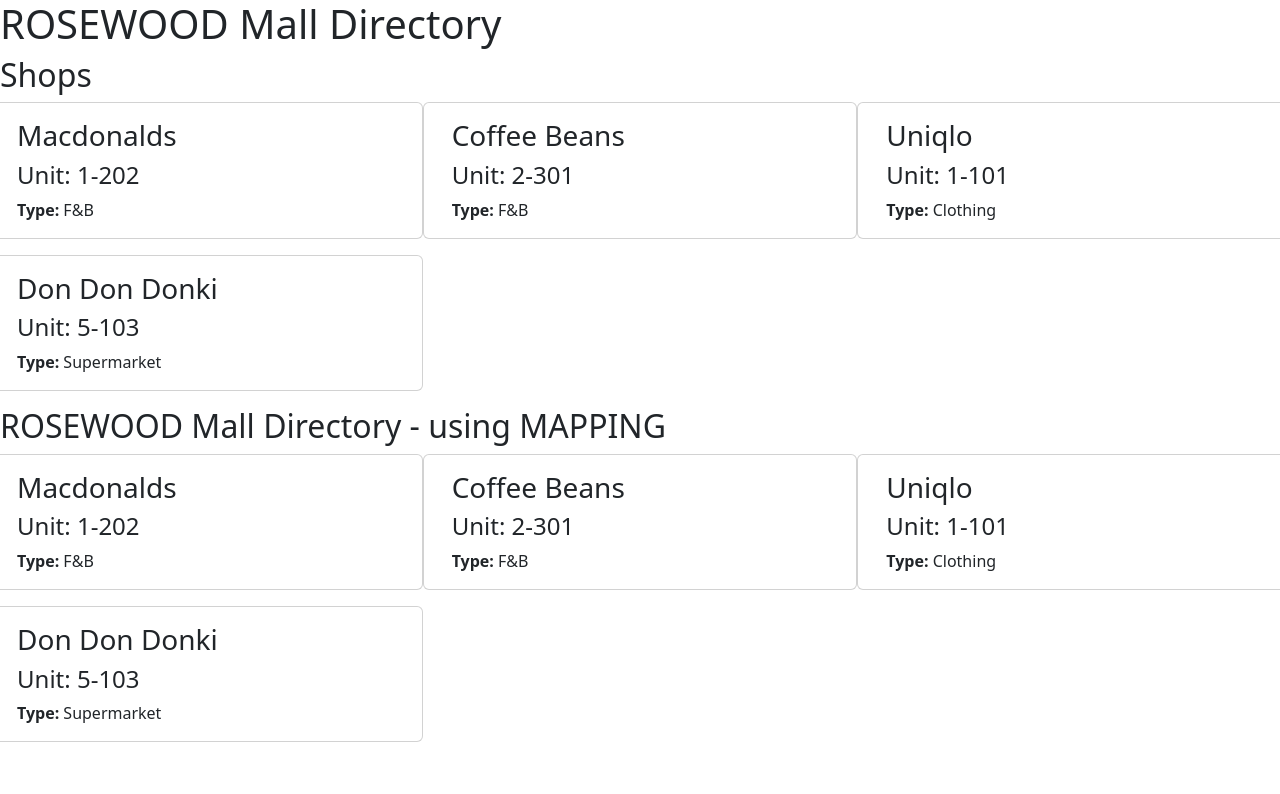
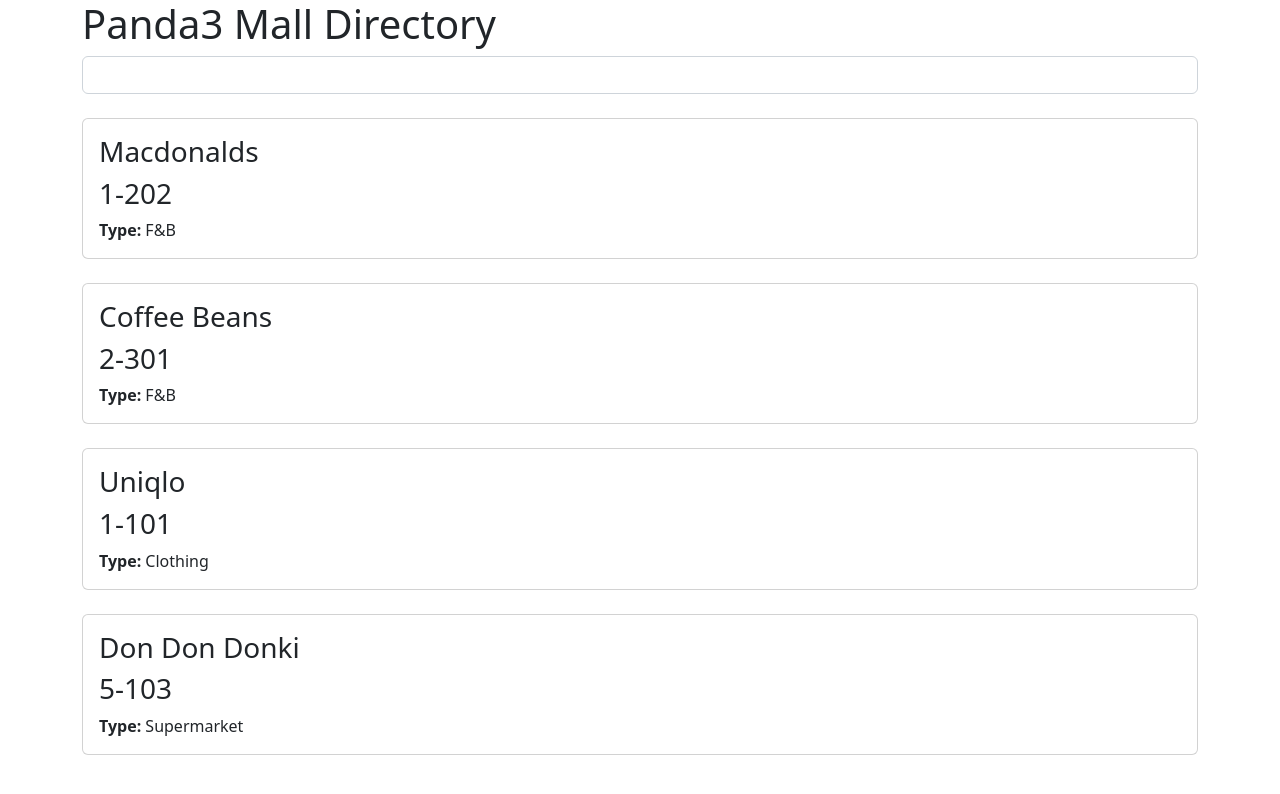
Before and after one commit to yeebryan/reactState, a React (Create React App) app in the folder react3/: page / in a window 1280 px wide. Shown: the top 794 px of the page. Built offline with nearby package versions, Linux system fonts and the light colour scheme.

Commit message:
Mall 3 update with client search

```diff
--- a/react3/src/App.js
+++ b/react3/src/App.js
@@ -5,13 +5,15 @@
 // * NOTE WHENEVER We do a INSTALL, it will go under NODE_MODULE
 // IMPORT bootstrap
 import React from 'react'
+import "bootstrap/dist/css/bootstrap.min.css"
+import Menu from './Menu';
 import Mall2 from './Mall2';
-import "bootstrap/dist/css/bootstrap.min.css"
+import Mall3 from './Mall3';
 
 function App() {
   return (
-    <div>
-      <Mall2/>
+    <div className='container'>
+      <Mall3/>
     </div>
   );
 }
--- /dev/null
+++ b/react3/src/Mall3.js
@@ -0,0 +1,119 @@
+import React from 'react';
+
+
+// Client Search-bar
+// Thought process
+// Step 1. Add Input Box for Search as part of UI
+// Step 2. Add in State >> key "searchTerms"
+// Step 3. Setup 2-Way Binding for Input Box / User actually key in blah ....
+// Step 4. Setup and Modify Loop To Check on State.ShopName
+// and Filter according based on search terms
+// Step 5. Check for conditionals (upper/lowercase or any other edge cases-> How??)
+
+// remember the class component close bracket needs to be at the bottom
+export default class Mall3 extends React.Component {
+
+    // data copied from lab sheet
+    // add in key "searchTerms"
+
+
+state = {
+    searchTerms: "",
+    shops: [
+        {
+        id: 1, // unique id for shop can be used as KEY later on
+        name:"Macdonalds",
+        floor: 1,
+        unit: 202,
+        type:"F&B",
+        },
+        {
+        id:2,
+        name:"Coffee Beans",
+        floor: 2,
+        unit:301,
+        type:"F&B",
+        },
+        {
+        id: 3,
+        name:"Uniqlo",
+        floor: 1,
+        unit:101,
+        type:"Clothing",
+        },
+        {
+        id: 4,
+        name:"Don Don Donki",
+        floor: 5,
+        unit:103,
+        type:"Supermarket",
+        },
+        ],
+
+};
+
+
+// Set up IF statement in order to make search works
+// As we cycle/render through, R we matching what is inside the searchTerms
+renderShops(){
+    let jsx = [];
+
+
+    /*
+    // shop object are complex
+    for(let shop of this.state.shops){
+        jsx.push(<div>
+            <h3>{shop.name}</h3>
+            <h3>{shop.floor}-{shop.unit}</h3>
+            <strong>Type: </strong> {shop.type}
+        </div>)
+    }
+    */
+
+    // this for loop includes if statement
+    // filter and check based on search terms
+    // then tap on bootstrap card layout
+    // check that does the shop name have what is inside the searchTerms - 77
+    // if it satisfy it will push all the shop.name, shope.floor,unit, type into temporary array, JSX
+    // As right now, search bar is case-sensitive, we change it by amending if-statement
+    // Next, make app nicer by Bootstrap - card
+
+    for(let shop of this.state.shops){
+        if (
+            shop.name.toUpperCase().includes(this.state.searchTerms.toUpperCase())
+          ) {
+        jsx.push(
+        <div className="card mb-4" key={shop.id}>
+            <div className='card-body'>
+            <h3 className="card-title">{shop.name}</h3>
+            <h3>{shop.floor}-{shop.unit}</h3>
+            <strong>Type: </strong> {shop.type}
+        </div>
+        </div>
+        );
+      }
+    }
+    return jsx;
+}
+
+
+
+    render() {
+        return (<React.Fragment>
+            <h1>Panda3 Mall Directory</h1>
+            {/* Accept input from user - 63*/}
+            {/* Set up our 1 WAY bind - 63*/}
+            {/* Every time Input Box, i type in something, it will trigger onChange - 64 66 */}
+            {/* Then it will modify the searchTerms/state 66 */}
+            {/* Remember to setState - 65 */}
+            <input type="text" value={this.state.searchTerms}
+                onChange={(event) =>{
+                    this.setState({
+                        searchTerms: event.target.value,
+                    });
+                }} className="form-control mb-4"
+            />
+            {this.renderShops()}
+        </React.Fragment>)
+    }
+}
--- a/react3/src/Menu.js
+++ b/react3/src/Menu.js
@@ -0,0 +1,106 @@
+// 7.2 MENU
+import React from "react";
+
+// Allows us to display an array using JSX elements
+
+
+// create class-based component
+
+export default class Menu extends React.Component {
+state = {
+    // one array - Menu
+    Menu: [
+        {
+        "_id": 101,
+        "name":"Chicken Udon Soup",
+        "price": 11.99,
+        "ingredients":["chicken stock", "udon", "chicken breast"]
+        },
+        {
+        "_id": 203,
+        "name":"Salmon Teriyaki Don",
+        "price": 9.9,
+        "ingredients":["salmon", "rice", "soya sauce"]
+        },
+        {
+        "_id": 401,
+        "name":"Raw Salmon Slices",
+        "price": 15.99,
+        "ingredients":["salmon"]
+        },
+        {
+        "_id": 402,
+        "name":"Chicken Miso Ramen",
+        "price": 15.99,
+        "ingredients":["chicken", "miso", "ramen"]
+        }
+        ],
+    };
+
+
+    // standalone function to deal with ingredient no comma
+
+    renderIngredient(ingredients){
+         //cycle thru ingredients and add JSX to them
+            // because printing blindly is ugly
+            // setup base temp, ingredient with empty array
+            let ingredientJSX = [];
+            for(let eachIngredient of ingredients){
+                ingredientJSX.push(<li key={eachIngredient}>{eachIngredient}</li>)
+            } // outcome is a temp arr ingredient
+            return ingredientJSX
+    }
+
+
+    renderMenu(){
+        //setup base temp array
+        // we will add jsx items inside using push
+
+        let items = [];
+
+        for(let eachItem of this.state.Menu){
+
+            // add second loop to add comma for ingredient
+
+            //cycle thru ingredients and add JSX to them
+            // because printing blindly is ugly
+            // setup base temp, ingredient with empty array
+            let ingredient = [];
+            for(let eachIngredient of eachItem.ingredients){
+                ingredient.push(<li key={eachIngredient}>{eachIngredient}</li>)
+            } // outcome is a temp arr ingredient
+
+
+
+            items.push(
+                <div key={eachItem._id}>
+                    <h3>{eachItem.name}</h3>
+                    <h4>{eachItem.price}</h4>
+                    <ul>{ingredient}</ul>
+                </div>
+
+
+            )
+        }
+        return items;
+    }
+
+render() {
+    return (
+    <React.Fragment>
+            {this.renderMenu()}
+
+            {/* DO MAPS for complex object*/}
+            {
+                this.state.Menu.map(item=>
+                 <div key={item._id}>
+                     <h3>{item.name}</h3>
+                     <h4>{item.price}</h4>
+                     <ul>
+                        {item.ingredients.map((eachIngredient, index)=> (<li key={index}>{eachIngredient}</li>))}
+                     </ul>
+                </div>)
+            }
+    </React.Fragment>);
+  }
+}
```
